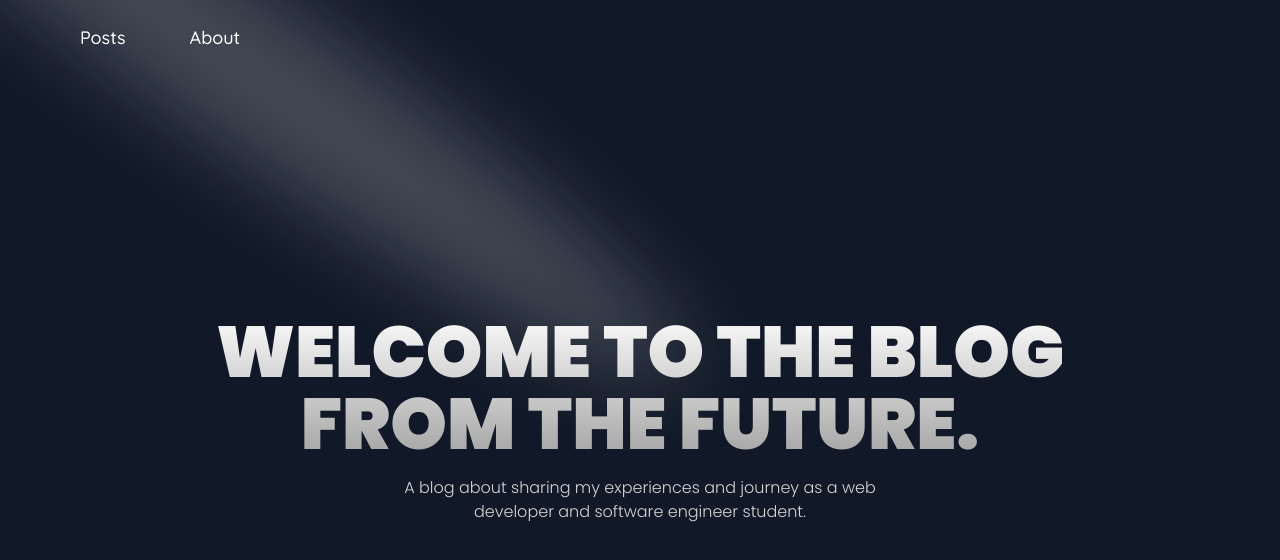
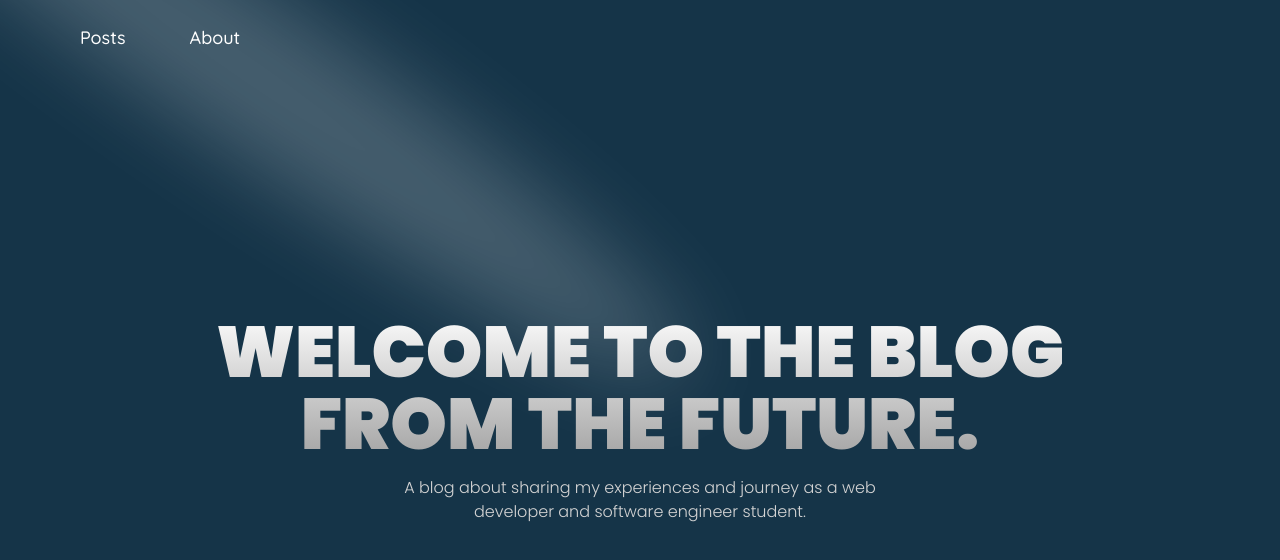
Before and after one commit to nmcev/odin-blog-client, a React (Vite) app: page / in a window 1280 px wide. Shown: the top 560 px of the page. Built offline with nearby package versions, Linux system fonts and the light colour scheme.

Commit message:
style: change background color of the entry page

```diff
--- a/src/components/Home.jsx
+++ b/src/components/Home.jsx
@@ -4,10 +4,10 @@ import Header from "./Header";
 export function Home() {
   return (
 
-      <div className=' w-full flex flex-col bg-gray-900 antialiased bg-grid-white/[0.02] relative overflow-hidden'>
+      <div className=' w-full flex flex-col bg-[#153448] antialiased bg-grid-white/[0.02] relative overflow-hidden '>
         <Header />
 
-      <div className=" p-4 max-w-7xl flex flex-col h-[100dvh] ] justify-center items-center  mx-auto relative z-10  w-full pt-20 md:pt-0">
+      <div className=" p-4 max-w-7xl flex flex-col h-[100dvh]  justify-center items-center  mx-auto relative z-10  w-full pt-20 md:pt-0">
         <div className="flex flex-col items-center justify-center mb-12 max-sm:mb-20">
           <h1 className="text-4xl md:text-7xl font-bold text-center bg-clip-text text-transparent bg-gradient-to-b from-neutral-50 to-neutral-400 bg-opacity-50 font-poppins uppercase">
             Welcome to the Blog
```
